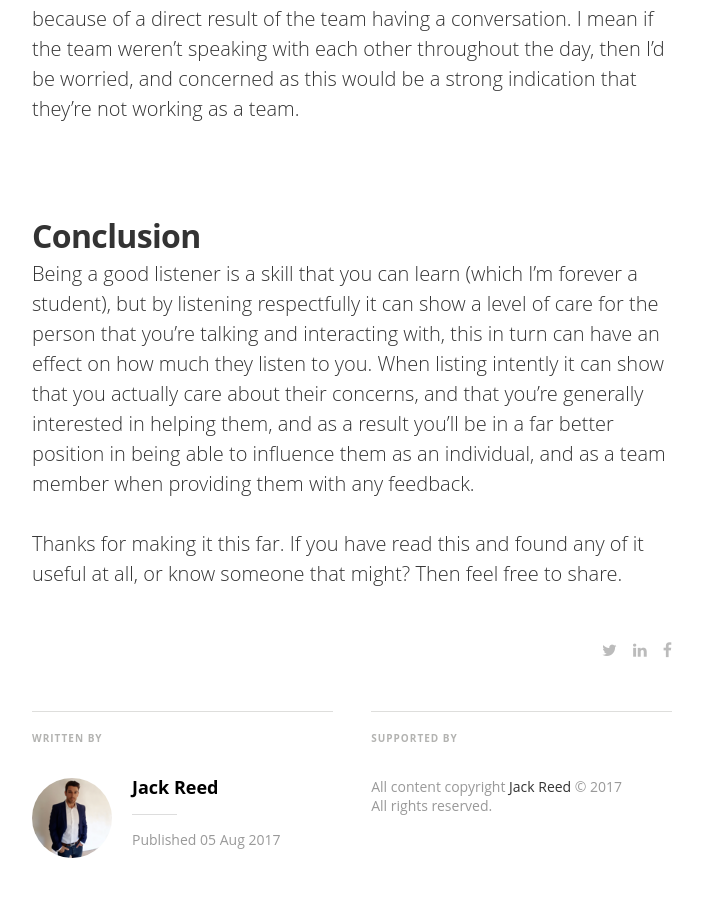
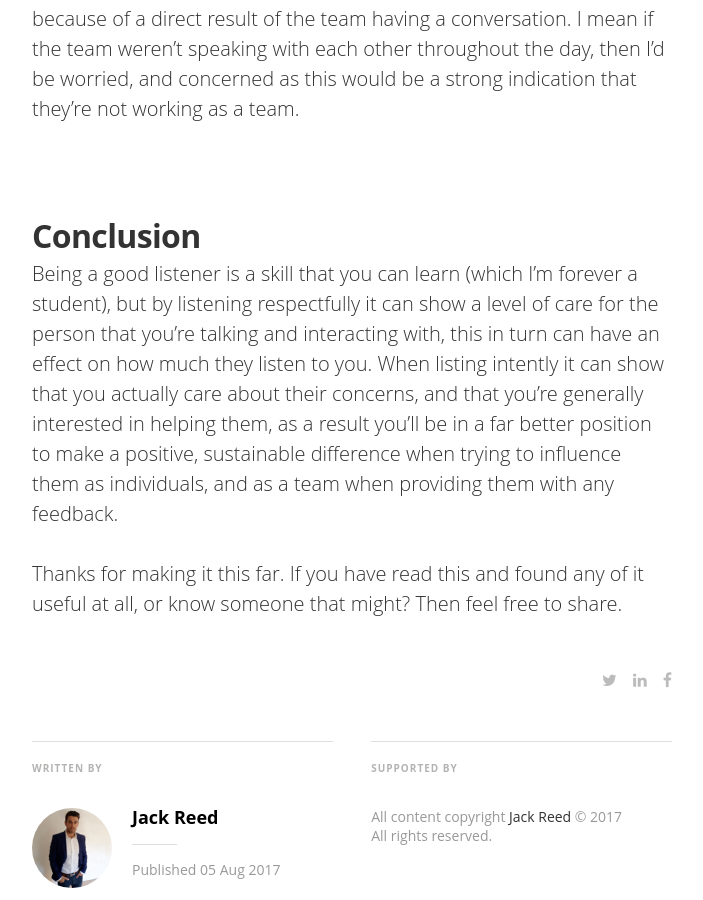
Before and after one commit to IamJackReed/JackReed, a Jekyll site: the page built from _posts/2017-08-05-high-performing-agile-teams-&-the-downside-of-collaboration.markdown, in a window 1280 px wide and 900 px high, scrolled down 4306 px. Shown: the whole window, without its empty margins (288-991 px from the left). Built offline with Jekyll 4.4.1, drawn with Linux system fonts in a browser that asks for light colours; nearby versions of some CDN libraries; some web fonts are replaced; comment, search, counter and statistics services are not loaded.

Commit message:
Update 2017-08-05-high-performing-agile-teams-&-the-downside-of-collaboration.markdown

```diff
--- a/_posts/2017-08-05-high-performing-agile-teams-&-the-downside-of-collaboration.markdown
+++ b/_posts/2017-08-05-high-performing-agile-teams-&-the-downside-of-collaboration.markdown
@@ -33,7 +33,7 @@ image2: /assets/article_images/2017-08-05-high-performing-agile-teams-&-the-down
 <span style="color:#00000; font-family: 'open sans'; font-size: 1em; font-size: 20px; font-weight: 200; hyphens: none;">When it comes to listening to how the team are speaking with each other, I think there should always be some form of conversation flowing throughout the day. I feel reassured when I hear them in conversation, as it means that if/when there are problems then they're more likely to tell each other about them. One of the best examples of this is during the daily Scrum (stand up), as it forces them to speak with one another. I've lost count how many times during a daily Scrum (stand up) that key dependencies have been identified, or problems have been brought up that other team members didn't know about that should have, all because of a direct result of the team having a conversation. I mean if the team weren't speaking with each other throughout the day, then I'd be worried, and concerned as this would be a strong indication that they're not working as a team.
 
 # Conclusion
-<span style="color:#00000; font-family: 'open sans'; font-size: 1em; font-size: 20px; font-weight: 200; hyphens: none;">Being a good listener is a skill that you can learn (which I'm forever a student), but by listening respectfully it can show a level of care for the person that you're talking and interacting with, this in turn can have an effect on how much they listen to you. When listing intently it can show that you actually care about their concerns, and that you're generally interested in helping them, and as a result you'll be in a far better position in being able to influence them as an individual, and as a team member when providing them with any feedback.
+<span style="color:#00000; font-family: 'open sans'; font-size: 1em; font-size: 20px; font-weight: 200; hyphens: none;">Being a good listener is a skill that you can learn (which I'm forever a student), but by listening respectfully it can show a level of care for the person that you're talking and interacting with, this in turn can have an effect on how much they listen to you. When listing intently it can show that you actually care about their concerns, and that you're generally interested in helping them, as a result you'll be in a far better position to make a positive, sustainable difference when trying to influence them as individuals, and as a team when providing them with any feedback.
 
 <span style="color:#00000; font-family: 'open sans'; font-size: 1em; font-size: 20px; font-weight: 200; hyphens: none;">
 Thanks for making it this far. If you have read this and found any of it useful at all, or know someone that might? Then feel free to share.</span>
```
